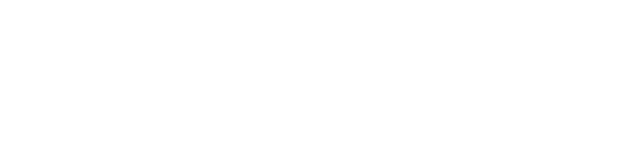
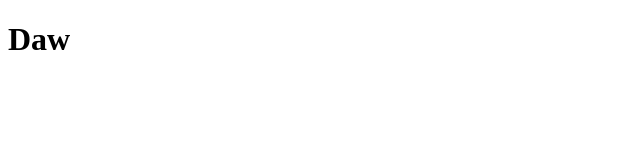
Before and after one commit to GeorgRis/IT_2, a plain HTML site: page index.html in a window 1280 px wide. Shown: the whole page, without its empty margins (0-640 px from the left). Drawn offline with Linux system fonts and the light colour scheme.

Commit message:
Update index.html

```diff
--- a/index.html
+++ b/index.html
@@ -5,6 +5,6 @@
     <title>IT_2</title>
   </head>
   <body>
-
+    <h1>Daw</h1>
   </body>
 </html>
```
